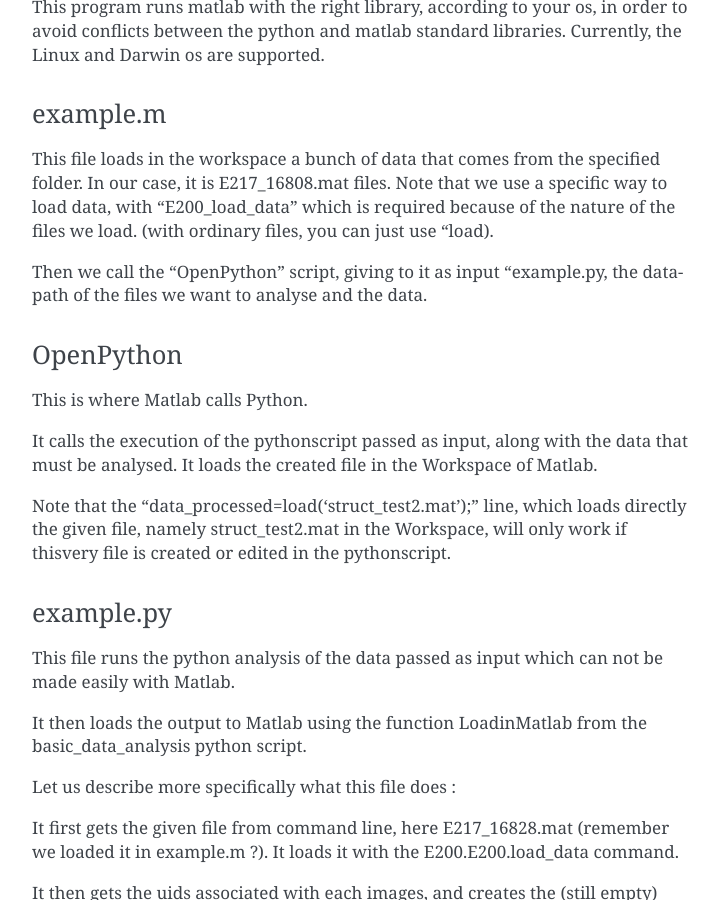
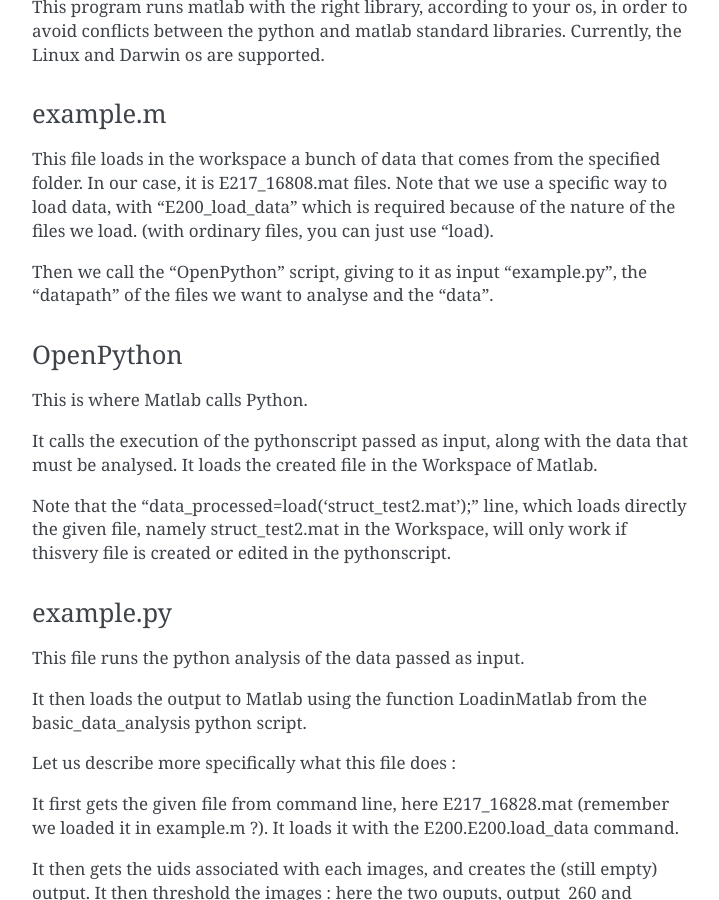
Before and after one commit to CVML/PythonMatlab, a Sphinx documentation site: the page built from docs/source/Tutorial.rst, in a window 1280 px wide and 900 px high, scrolled down 605 px. Shown: the whole window, without its empty margins (388-1107 px from the left). Built offline with Sphinx 7.4.7, drawn with Linux system fonts in a browser that asks for light colours; formulas are drawn with MathJax 3.

```diff
--- a/docs/source/Tutorial.rst
+++ b/docs/source/Tutorial.rst
@@ -32,7 +32,7 @@ example.m
 ----------
 This file loads in the workspace a bunch of data that comes from the specified folder. In our case, it is E217_16808.mat files. Note that we use a specific way to load data, with "E200_load_data" which is required because of the nature of the files we load. (with ordinary files, you can just use "load).
 
-Then we call the "OpenPython" script, giving to it as input "example.py, the datapath of the files we want to analyse and the data.
+Then we call the "OpenPython" script, giving to it as input "example.py", the "datapath" of the files we want to analyse and the "data".
 
 ----------
 OpenPython
@@ -47,7 +47,7 @@ Note that the
 ----------
 example.py
 ----------
-This file runs the python analysis of the data passed as input which can not be made easily with Matlab.
+This file runs the python analysis of the data passed as input.
 
 It then loads the output to Matlab using the function LoadinMatlab from the basic_data_analysis python script.
 
```
Also changed, not shown: docs/source/ProgramDescription.rst (+24 -3 lines).
